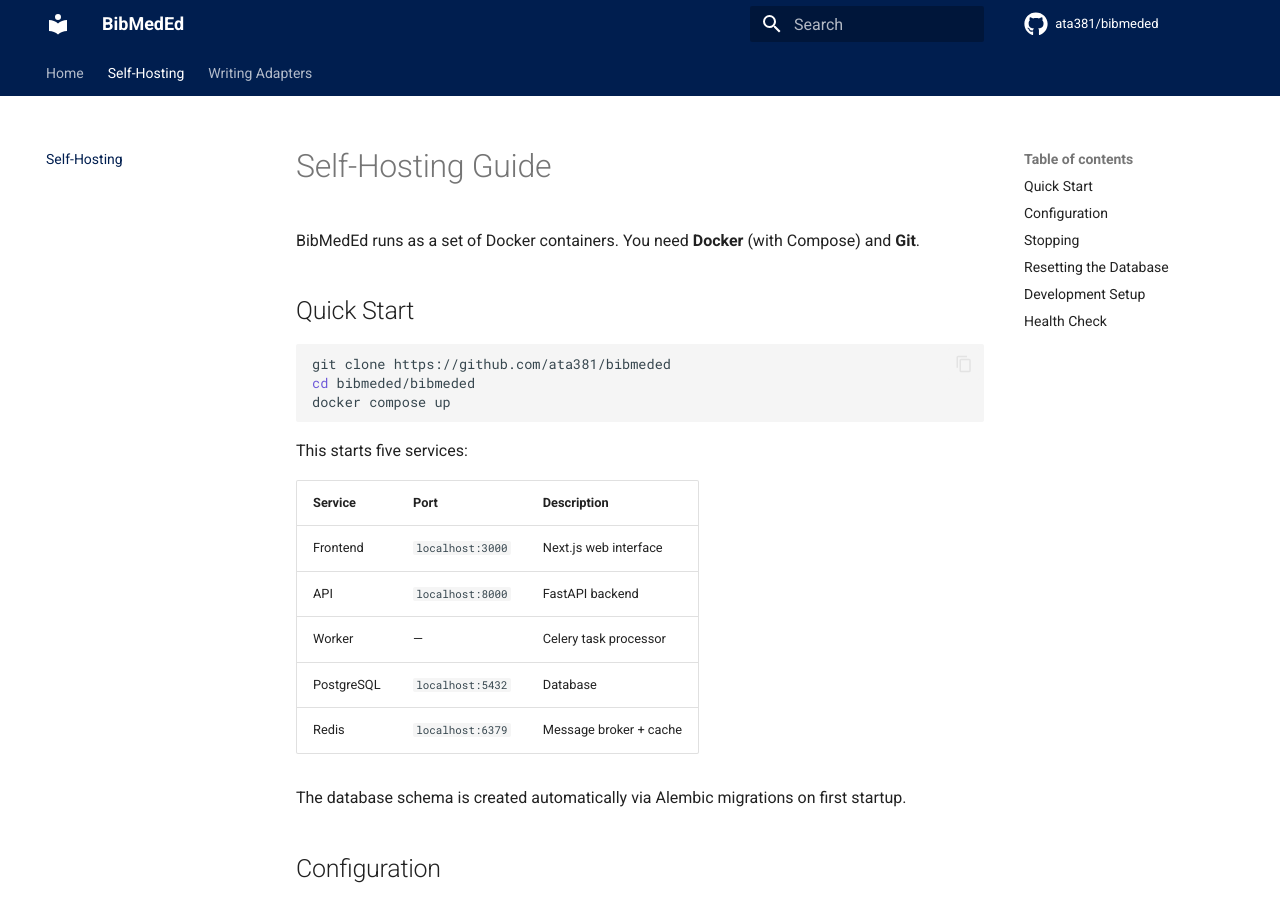
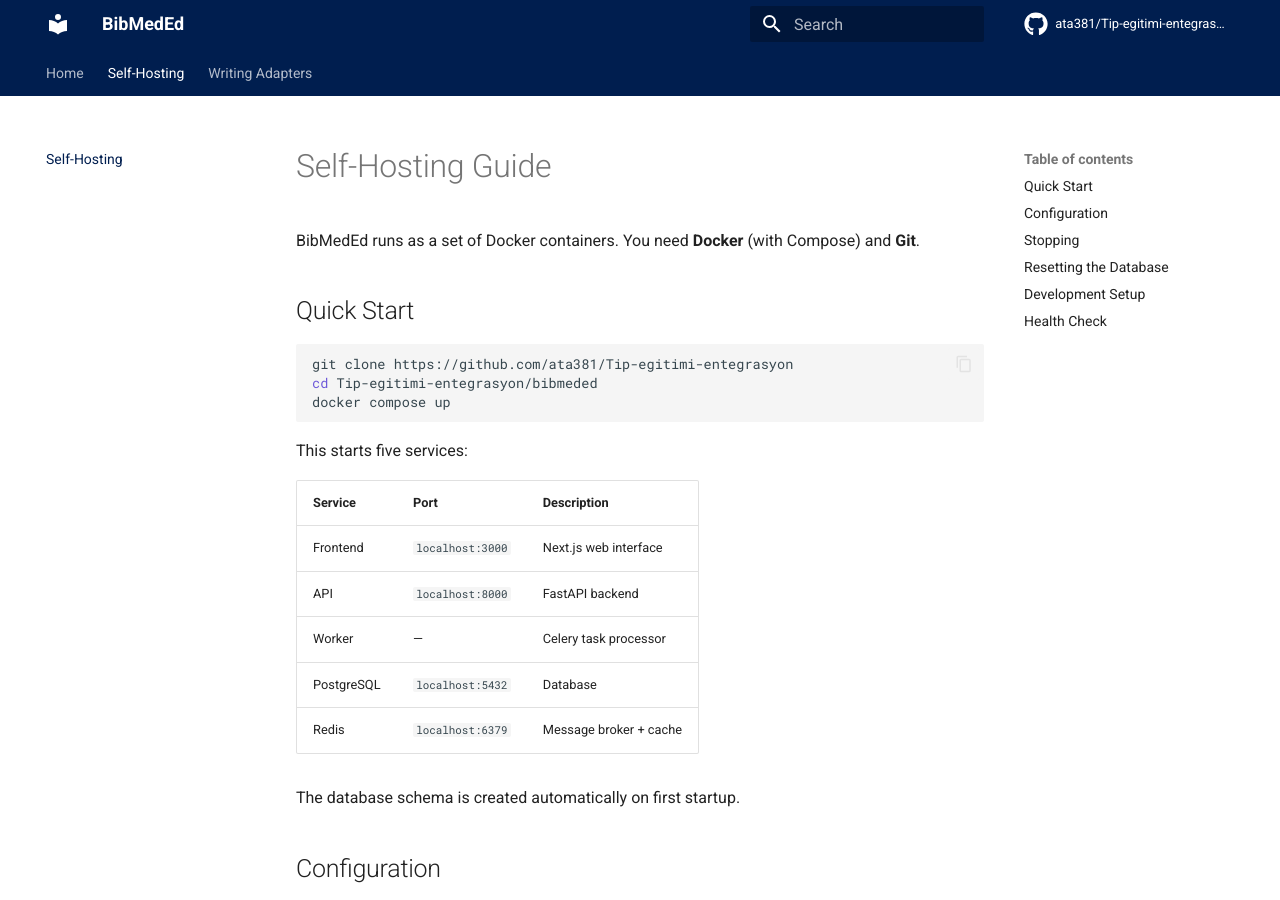
Before and after one commit to ata381/BibMedEd, an MkDocs documentation site: the page built from docs/deploy.md, in a window 1280 px wide and 900 px high. Built offline with MkDocs 1.6.1 and Material for MkDocs 9.7.7, drawn with Linux system fonts in a browser that asks for light colours; comment, search, counter and statistics services are not loaded.

Commit message:
fix: correct all repo URLs and paths for Tip-egitimi-entegrasyon
- mkdocs.yml: site_url, repo_url, repo_name updated to actual repo name
- README.md: clone URL, docs links, Render deploy button, citation block
- docs/*: all GitHub links and clone paths
- render.yaml: switched from alembic to create_all for startup
- mkdocs.yml: exclude_docs superpowers/ to suppress internal spec warnings

Co-Authored-By: Claude Opus 4.6 (1M context) <noreply@anthropic.com>

````diff
--- a/docs/deploy.md
+++ b/docs/deploy.md
@@ -5,8 +5,8 @@ BibMedEd runs as a set of Docker containers. You need **Docker** (with Compose)
 ## Quick Start
 
 ```bash
-git clone https://github.com/ata381/bibmeded
-cd bibmeded/bibmeded
+git clone https://github.com/ata381/Tip-egitimi-entegrasyon
+cd Tip-egitimi-entegrasyon/bibmeded
 docker compose up
 ```
 
@@ -20,7 +20,7 @@ This starts five services:
 | PostgreSQL | `localhost:5432` | Database |
 | Redis | `localhost:6379` | Message broker + cache |
 
-The database schema is created automatically via Alembic migrations on first startup.
+The database schema is created automatically on first startup.
 
 ## Configuration
 
--- a/mkdocs.yml
+++ b/mkdocs.yml
@@ -1,8 +1,8 @@
 site_name: BibMedEd
 site_description: Bibliometric Analysis Platform for Medical Education
-site_url: https://ata381.github.io/bibmeded/
-repo_url: https://github.com/ata381/bibmeded
-repo_name: ata381/bibmeded
+site_url: https://ata381.github.io/Tip-egitimi-entegrasyon/
+repo_url: https://github.com/ata381/Tip-egitimi-entegrasyon
+repo_name: ata381/Tip-egitimi-entegrasyon
 
 theme:
   name: material
@@ -25,6 +25,9 @@ nav:
   - Self-Hosting: deploy.md
   - Writing Adapters: adapters.md
 
+exclude_docs: |
+  superpowers/
+
 markdown_extensions:
   - admonition
   - pymdownx.details
--- a/render.yaml
+++ b/render.yaml
@@ -29,7 +29,7 @@ services:
           name: bibmeded-redis
           type: redis
           property: connectionString
-    startCommand: "sh -c 'alembic upgrade head && uvicorn app.main:app --host 0.0.0.0 --port $PORT'"
+    startCommand: "sh -c \"python -c 'from app.database import Base, get_engine; import app.models; Base.metadata.create_all(get_engine())' && uvicorn app.main:app --host 0.0.0.0 --port $PORT\""
 
   - type: worker
     name: bibmeded-worker
````
Also changed, not shown: README.md (+8 -8 lines), docs/adapters.md (+1 -1 lines), docs/index.md (+4 -4 lines).
